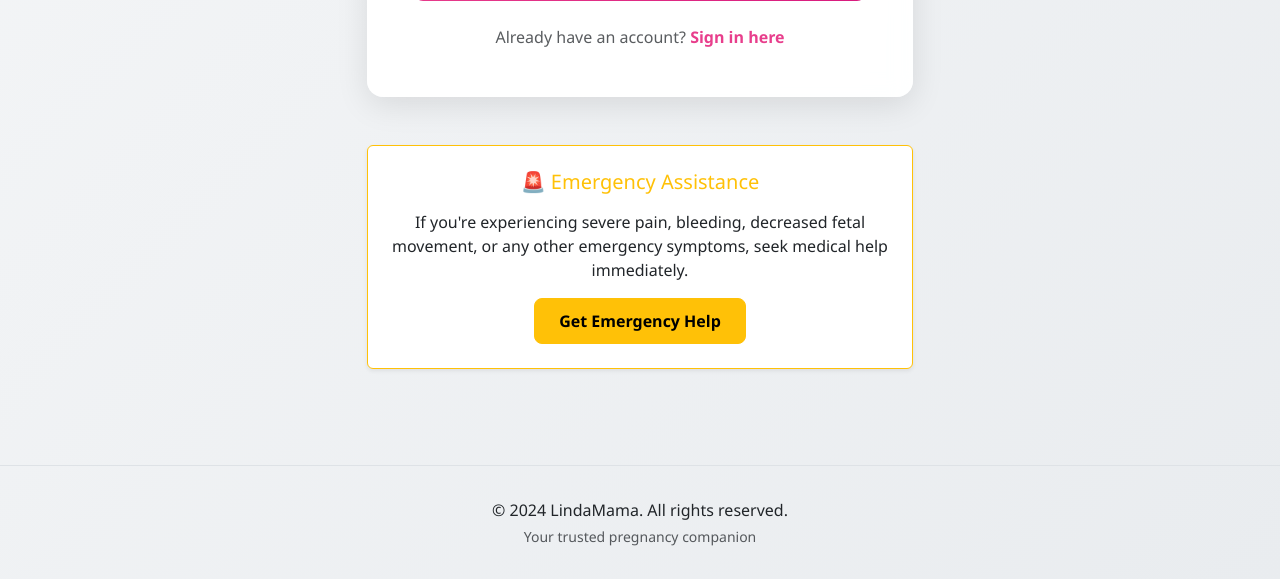
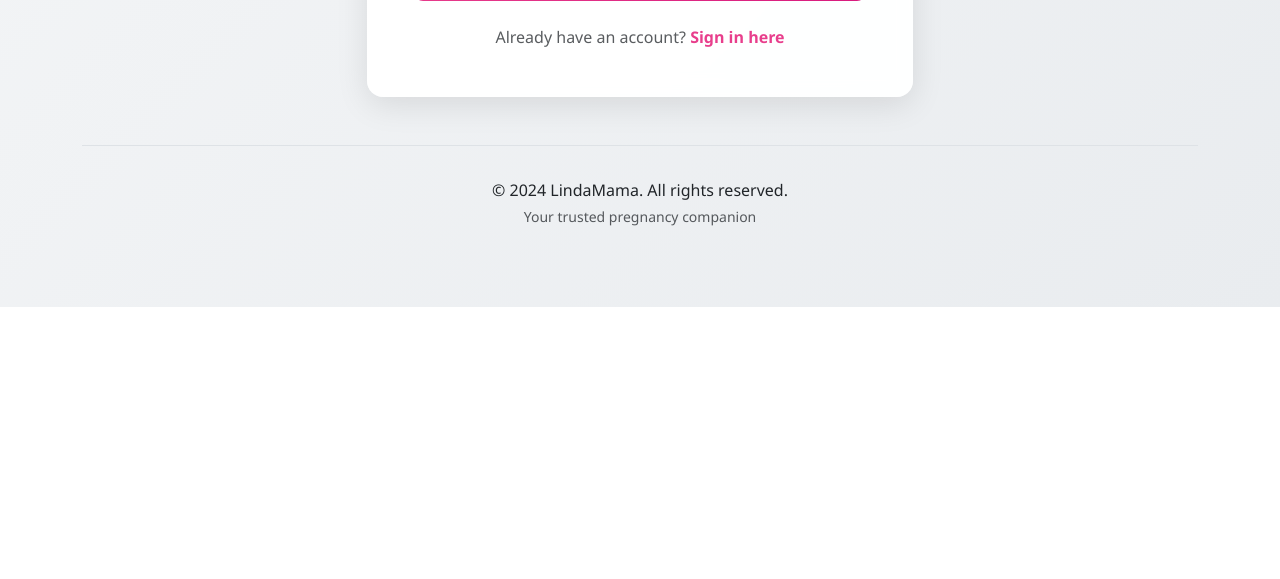
Before and after one commit to ayioka/Linda-Mama-Pregnancy-App, a Django app: page /signup/ in a window 1280 px wide. Shown: the part 1167-1746 px from the top of the page. After the commit the page ends 1474 px from the top, so only its background shows below. Run offline with Django 4.2, Linux system fonts and the light colour scheme.

Commit message:
Update register.html

```diff
--- a/pregnancy/templates/pregnancy/register.html
+++ b/pregnancy/templates/pregnancy/register.html
@@ -340,24 +340,6 @@
     </div>
   </div>
 
-  <!-- Emergency Section -->
-  <div class="row justify-content-center mt-5">
-    <div class="col-md-8 col-lg-6">
-      <div class="card border-warning shadow-sm">
-        <div class="card-body text-center py-4">
-          <h5 class="card-title text-warning mb-3">🚨 Emergency Assistance</h5>
-          <p class="card-text mb-3">
-            If you're experiencing severe pain, bleeding, decreased fetal movement,
-            or any other emergency symptoms, seek medical help immediately.
-          </p>
-          <a href="{% url 'emergency' %}" class="btn btn-warning emergency-btn fw-semibold">
-            Get Emergency Help
-          </a>
-        </div>
-      </div>
-    </div>
-  </div>
-</div>
 
 <footer class="footer mt-5">
   <div class="container text-center">
```
